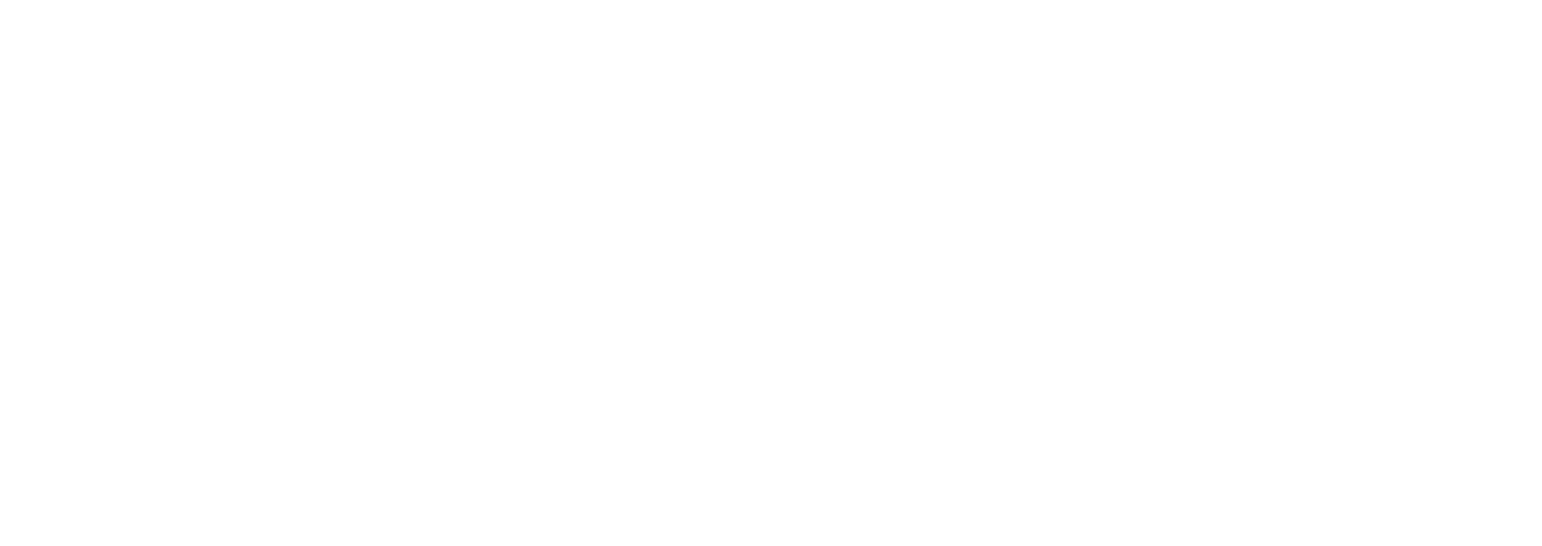
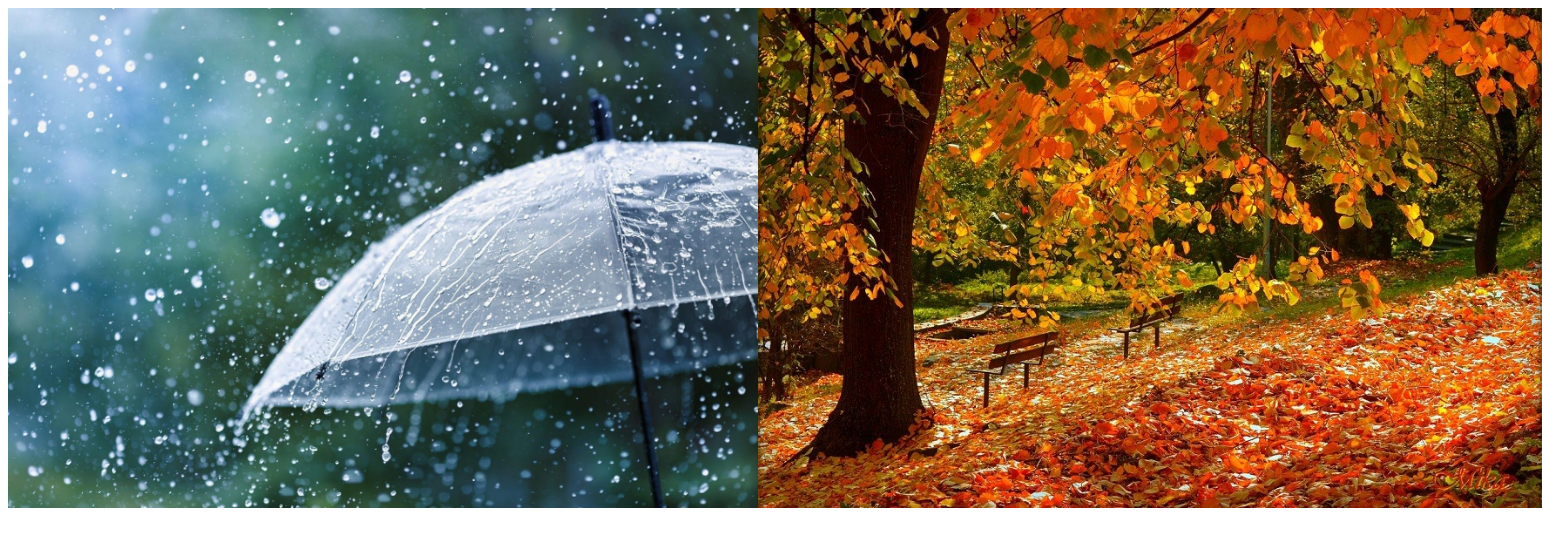
Before and after one commit to sinbiir/Team_work, a plain HTML site: page index.html in a window 1280 px wide. Shown: the whole page, 1542 px wide, since content can reach past the window. Drawn offline with Linux system fonts and the light colour scheme.

Commit message:
Tolya dobavil kartinki

```diff
--- a/index.html
+++ b/index.html
@@ -6,9 +6,9 @@
     <img src="">
   </div>
   <div>
-    <img src="">
+    <img src="3image.jpeg" style="height: 500px">
   </div>
   <div>
-   <img src="">
+   <img src="4image.jpg" style="height: 500px">
   </div>
 </div>
```
